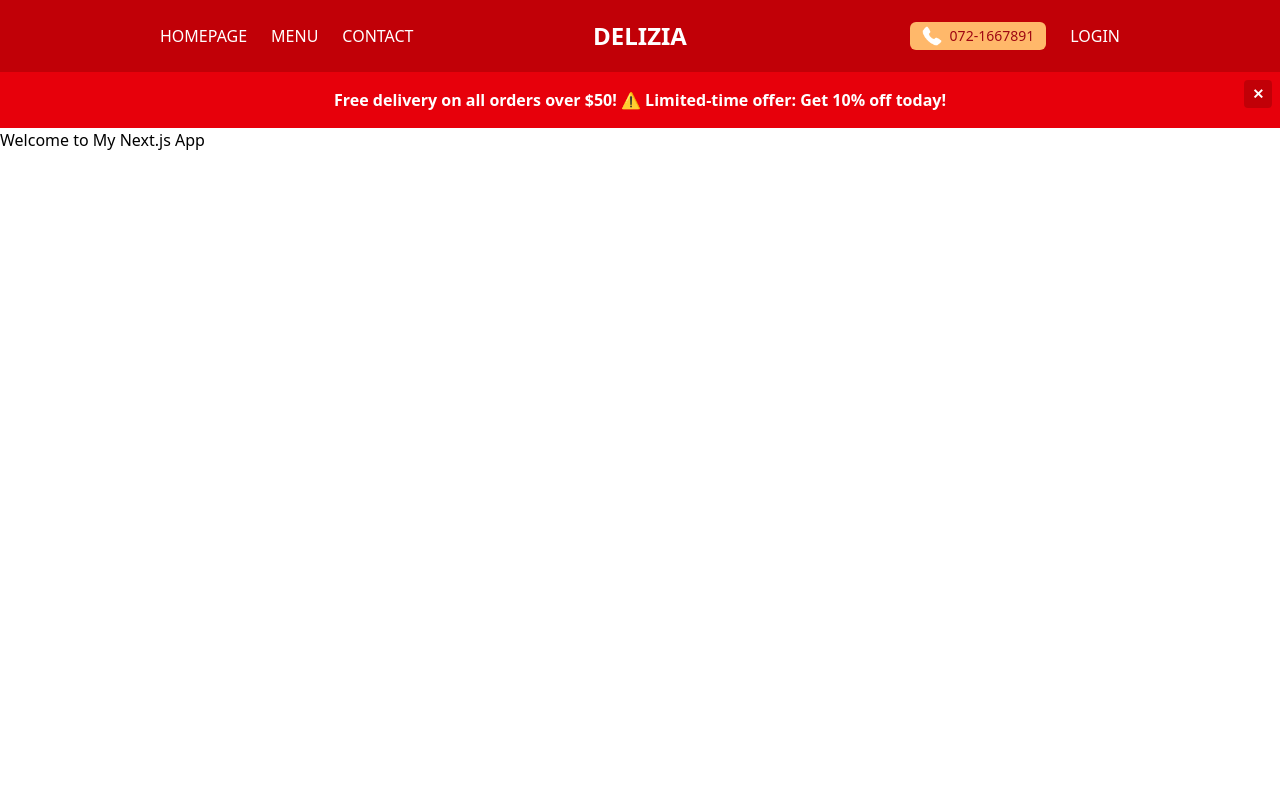
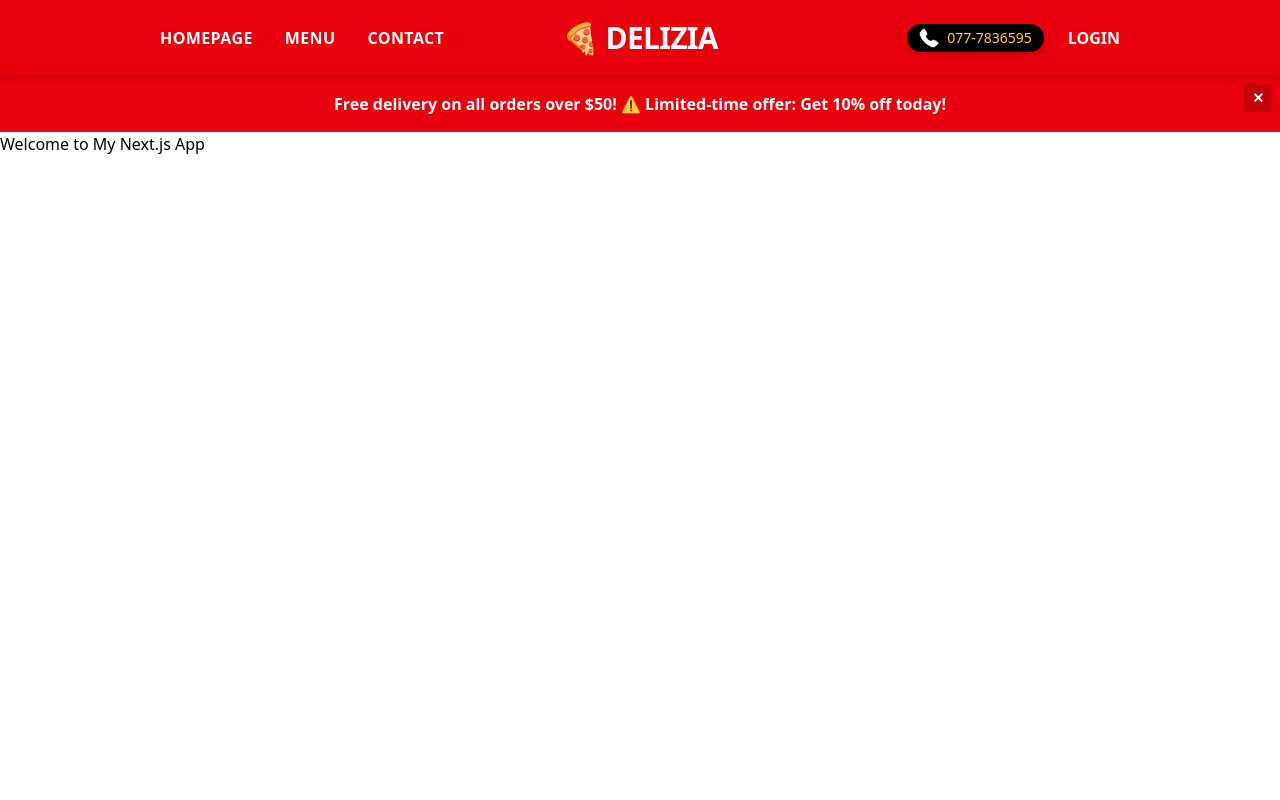
Before and after one commit to hiruranasinghe/restaurant-website-nextjs, a Next.js app: page / in a window 1280 px wide. Shown: the top 800 px of the page. Built offline with nearby package versions, Linux system fonts and the light colour scheme.

Commit message:
Add Carticon

```diff
--- a/app/components/Menu.tsx
+++ b/app/components/Menu.tsx
@@ -1,22 +1,69 @@
-// app/components/Footer.tsx
+"use client";
+
+import React, { useState } from "react";
+import Image from "next/image";
 import Link from "next/link";
-import React from "react";
 
-export default function Footer() {
+
+const links = [
+  { id: 1, title: "Homepage", url: "/" },
+  { id: 2, title: "Menu", url: "/menu" },
+  { id: 3, title: "Working Hours", url: "/working-hours" },
+  { id: 4, title: "Contact", url: "/contact" },
+];
+
+const Menu = () => {
+  const [open, setOpen] = useState(false);
+  const user = false; // Replace with actual auth logic
+
   return (
-    <footer className="bg-red-700 text-white px-6 py-4 md:py-6 lg:px-20 xl:px-40 flex flex-col md:flex-row items-center justify-between shadow-lg">
-      {/* Logo / Brand */}
-      <Link
-        href="/"
-        className="font-bold text-xl hover:text-red-200 transition-colors"
-      >
-        Delizia
-      </Link>
+    <div className="relative">
+      {/* Hamburger / Close Button */}
+      <Image
+        src={open ? "/close.png" : "/open.png"}
+        alt="Menu Toggle"
+        width={24}
+        height={24}
+        className="cursor-pointer z-50 relative"
+        onClick={() => setOpen(!open)}
+      />
 
-      {/* Copyright */}
-      <p className="mt-2 md:mt-0 text-sm md:text-base text-center md:text-left">
-        © {new Date().getFullYear()} All Rights Reserved.
-      </p>
-    </footer>
+      {/* Mobile Menu Overlay */}
+      {open && (
+        <div className="fixed inset-0 bg-red-600 bg-opacity-95 flex flex-col items-center justify-center gap-10 text-white text-3xl z-40 transition-all duration-300">
+          {links.map((item) => (
+            <Link
+              href={item.url}
+              key={item.id}
+              onClick={() => setOpen(false)}
+              className="hover:text-yellow-300 transition-colors"
+            >
+              {item.title}
+            </Link>
+          ))}
+
+          {/* Auth Link */}
+          <Link
+            href={user ? "/orders" : "/login"}
+            onClick={() => setOpen(false)}
+            className="hover:text-yellow-300 transition-colors"
+          >
+            {user ? "Orders" : "Login"}
+          </Link>
+
+          {/* Cart Link */}
+          <Link
+            href="/cart"
+            onClick={() => setOpen(false)}
+            className="flex items-center gap-2 hover:text-yellow-300 transition-colors"
+          >
+
+            Cart
+          </Link>
+        </div>
+      )}
+    </div>
   );
-}
+};
+
+export default Menu;
--- a/app/components/Navbar.tsx
+++ b/app/components/Navbar.tsx
@@ -5,36 +5,39 @@ import Image from "next/image";
 import Menu from "./Menu";
 
 const Navbar = () => {
-  const user = false; // Replace with auth logic
+  const user = false;
 
   return (
-    <nav className="bg-red-700 text-white uppercase shadow-md">
+    <nav className="bg-red-600 text-white uppercase shadow-md sticky top-0 z-50">
       <div className="max-w-7xl mx-auto flex items-center justify-between px-4 py-3 md:py-5 lg:px-20 xl:px-40">
+
         {/* LEFT LINKS - Desktop */}
-        <div className="hidden md:flex gap-6 flex-1">
-          <Link href="/" className="hover:text-red-200 transition-colors">Homepage</Link>
-          <Link href="/menu" className="hover:text-red-200 transition-colors">Menu</Link>
-          <Link href="/contact" className="hover:text-red-200 transition-colors">Contact</Link>
+        <div className="hidden md:flex gap-8 flex-1 font-semibold tracking-wide">
+          <Link href="/" className="hover:text-yellow-300 transition-colors">Homepage</Link>
+          <Link href="/menu" className="hover:text-yellow-300 transition-colors">Menu</Link>
+          <Link href="/contact" className="hover:text-yellow-300 transition-colors">Contact</Link>
         </div>
 
         {/* LOGO */}
-        <div className="text-2xl md:font-bold flex-1 text-center">
-          <Link href="/" className="hover:text-red-200 transition-colors">Delizia</Link>
+        <div className="flex-1 text-center text-2xl md:text-3xl font-extrabold tracking-tight">
+          <Link href="/" className="hover:text-yellow-200 transition-colors">
+            🍕 Delizia
+          </Link>
         </div>
 
         {/* RIGHT LINKS - Desktop */}
         <div className="hidden md:flex gap-6 items-center justify-end flex-1">
           {/* Contact Info */}
-          <div className="flex items-center gap-2 bg-orange-300 text-red-800 px-3 py-1 rounded-md">
+          <div className="flex items-center gap-2 bg-black text-red-700 px-3 py-1 rounded-full shadow-md">
             <Image src="/phone.png" alt="Phone" width={20} height={20} />
-            <span className="text-sm font-medium">072-1667891</span>
+            <span className="text-sm font-medium text-amber-300">077-7836595</span>
           </div>
 
           {/* Auth Links */}
           {!user ? (
-            <Link href="/login" className="hover:text-red-200 transition-colors">Login</Link>
+            <Link href="/login" className="hover:text-yellow-300 font-semibold transition-colors">Login</Link>
           ) : (
-            <Link href="/orders" className="hover:text-red-200 transition-colors">Orders</Link>
+            <Link href="/orders" className="hover:text-yellow-300 font-semibold transition-colors">Orders</Link>
           )}
         </div>
 
@@ -42,6 +45,7 @@ const Navbar = () => {
         <div className="md:hidden">
           <Menu />
         </div>
+
       </div>
     </nav>
   );
```
Also changed, not shown: app/components/Carticon.tsx (added).
